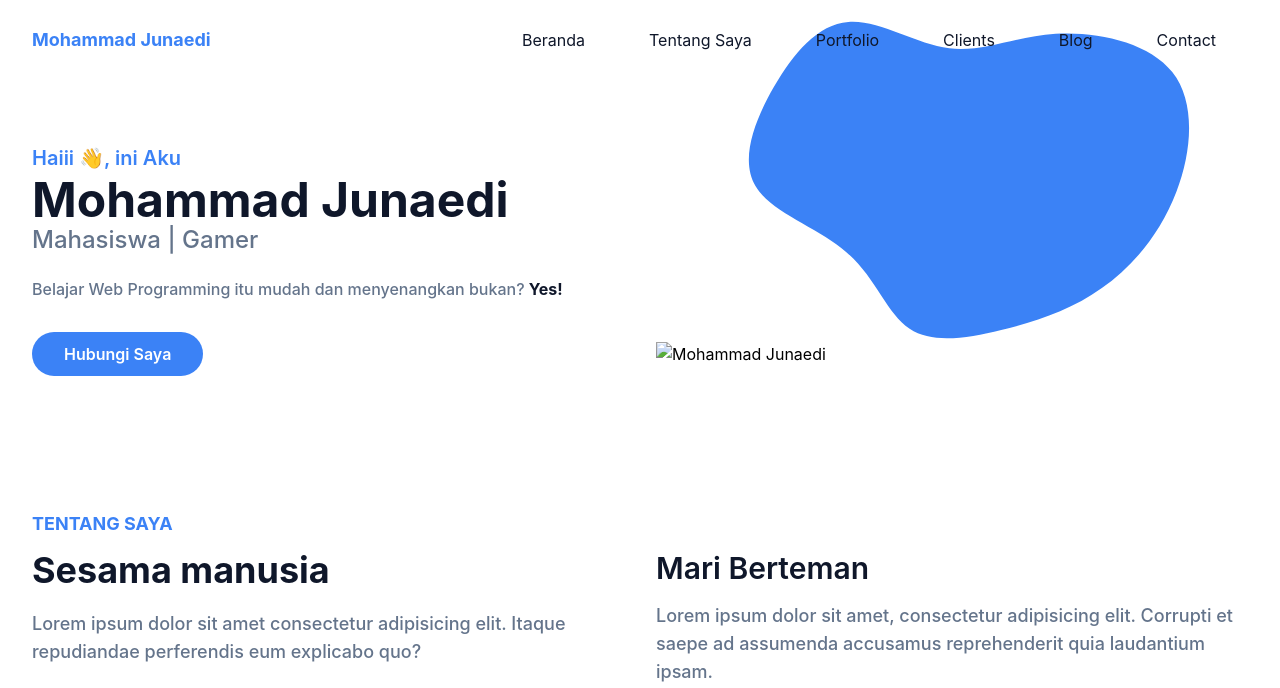
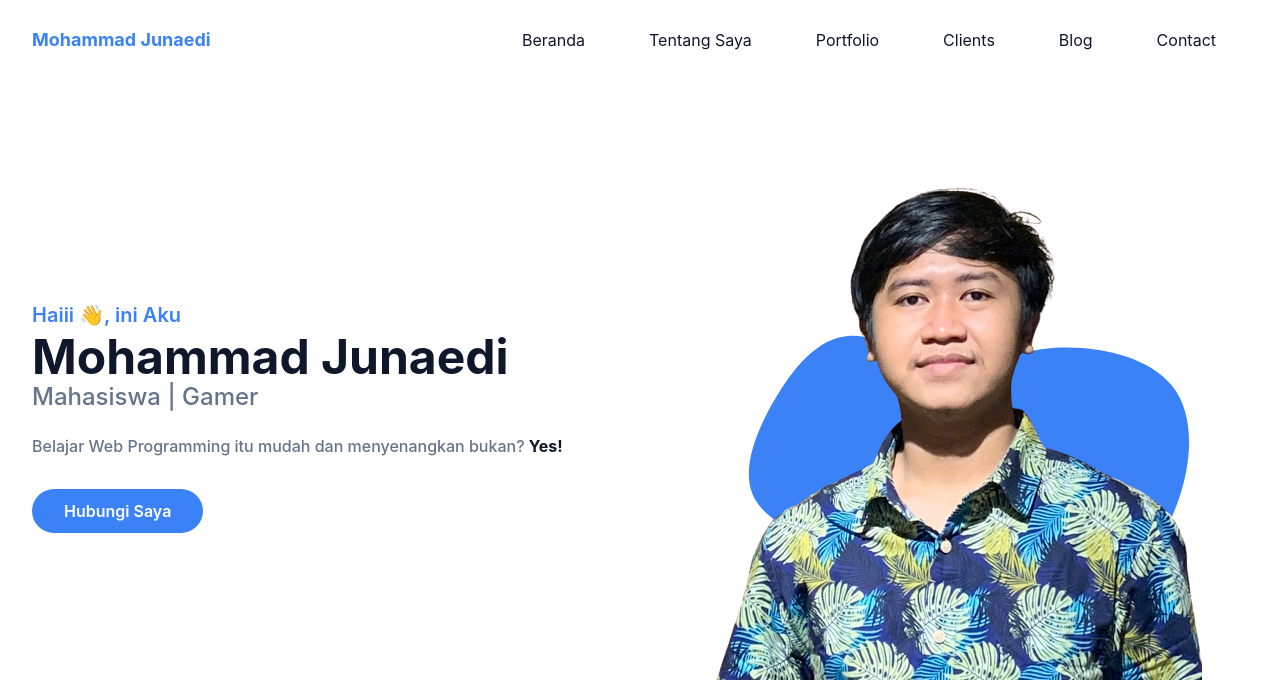
Before and after one commit to itujun/portfolio-tailwind-css, a website: page index.html in a window 1280 px wide. Shown: the top 688 px of the page. Drawn offline with nearby package versions, Linux system fonts and the light colour scheme; files that its build step writes are made by us from their sources; the site is published under a folder, as on GitHub Pages, so addresses that start at the root find nothing.

Commit message:
update img hero

```diff
--- a/index.html
+++ b/index.html
@@ -63,7 +63,7 @@
 
           <div class="w-full self-end px-4 lg:w-1/2">
             <div class="mt-10 relative lg:mt-9 lg:right-0">
-              <img src="/img/jun.png" alt="Mohammad Junaedi" class="max-w-full mx-auto" />
+              <img src="img/jun.png" alt="Mohammad Junaedi" class="max-w-full mx-auto" />
               <span class="absolute -bottom-0 -z-10 left-1/2 -translate-x-1/2 md:scale-125">
                 <svg width="400" height="400" viewBox="0 0 200 200" xmlns="http://www.w3.org/2000/svg">
                   <path
```
